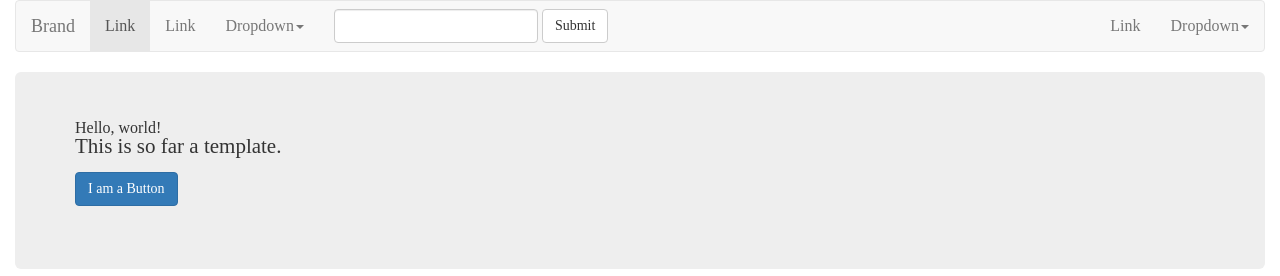
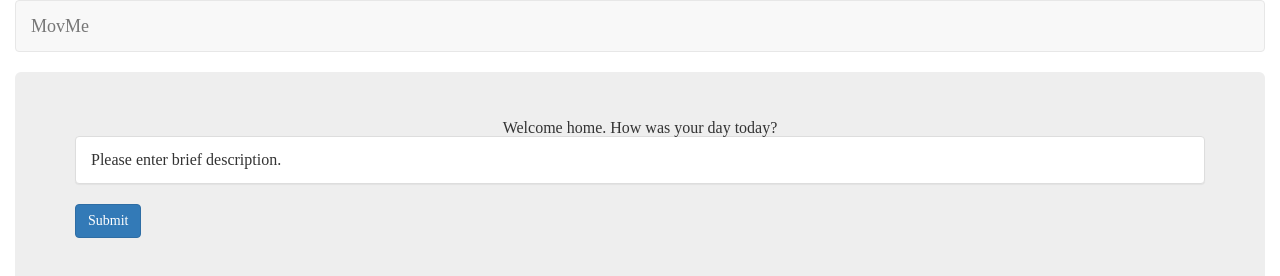
Before and after one commit to shawnfielding/MovMe, a PHP site: page / in a window 1280 px wide. Shown: the top 276 px of the page. Run offline with PHP 8.4, Linux system fonts and the light colour scheme; some libraries are stand-ins or nearby versions.

Commit message:
added images folder

```diff
--- a/assets/css/style.css
+++ b/assets/css/style.css
@@ -33,6 +33,7 @@ h1 {
 }
 
 h2 {
+		text-align: center;
 }
 
 h3 {
--- a/index.html
+++ b/index.html
@@ -42,15 +42,15 @@ pretty much to anything either can handle.  Remove this comment when necessary.
 	<div class="row">
 		<div class="col-md-12">
 			<nav class="navbar navbar-default" role="navigation">
-				<div class="navbar-header">
+				<div class="navbar-header" id="header">
 
 					<button type="button" class="navbar-toggle" data-toggle="collapse" data-target="#bs-example-navbar-collapse-1">
 						 <span class="sr-only">Toggle navigation</span><span class="icon-bar"></span><span class="icon-bar"></span><span class="icon-bar"></span>
-					</button> <a class="navbar-brand" href="#">Brand</a>
+					</button> <a class="navbar-brand" href="#">MovMe</a>
 				</div>
 
 				<div class="collapse navbar-collapse" id="bs-example-navbar-collapse-1">
-					<ul class="nav navbar-nav">
+					<!-- <ul class="nav navbar-nav">
 						<li class="active">
 							<a href="#">Link</a>
 						</li>
@@ -81,16 +81,16 @@ pretty much to anything either can handle.  Remove this comment when necessary.
 								</li>
 							</ul>
 						</li>
-					</ul>
-					<form class="navbar-form navbar-left" role="search">
+					</ul> -->
+			<!-- 		<form class="navbar-form navbar-left" role="search">
 						<div class="form-group">
 							<input type="text" class="form-control" />
 						</div>
 						<button type="submit" class="btn btn-default">
 							Submit
 						</button>
-					</form>
-					<ul class="nav navbar-nav navbar-right">
+					</form> -->
+			<!-- 		<ul class="nav navbar-nav navbar-right">
 						<li>
 							<a href="#">Link</a>
 						</li>
@@ -113,19 +113,22 @@ pretty much to anything either can handle.  Remove this comment when necessary.
 								</li>
 							</ul>
 						</li>
-					</ul>
+					</ul> -->
 				</div>
 
 			</nav>
 			<div class="jumbotron">
 				<h2>
-					Hello, world!
+					Welcome home. How was your day today?
 				</h2>
+				<div class="panel panel-default">
+					  <div class="panel-body" id="mood-analysis">
+						    Please enter brief description.
+					  </div>
+				</div>
+
 				<p>
-          This is so far a template.
-				</p>
-				<p>
-					<a class="btn btn-primary btn-large" href="#">I am a Button</a>
+					<a class="btn btn-primary btn-large" href="#">Submit</a>
 				</p>
 			</div>
 		</div>
```
Also changed, not shown: assets/images/237.jpg (added), 2 other files.
